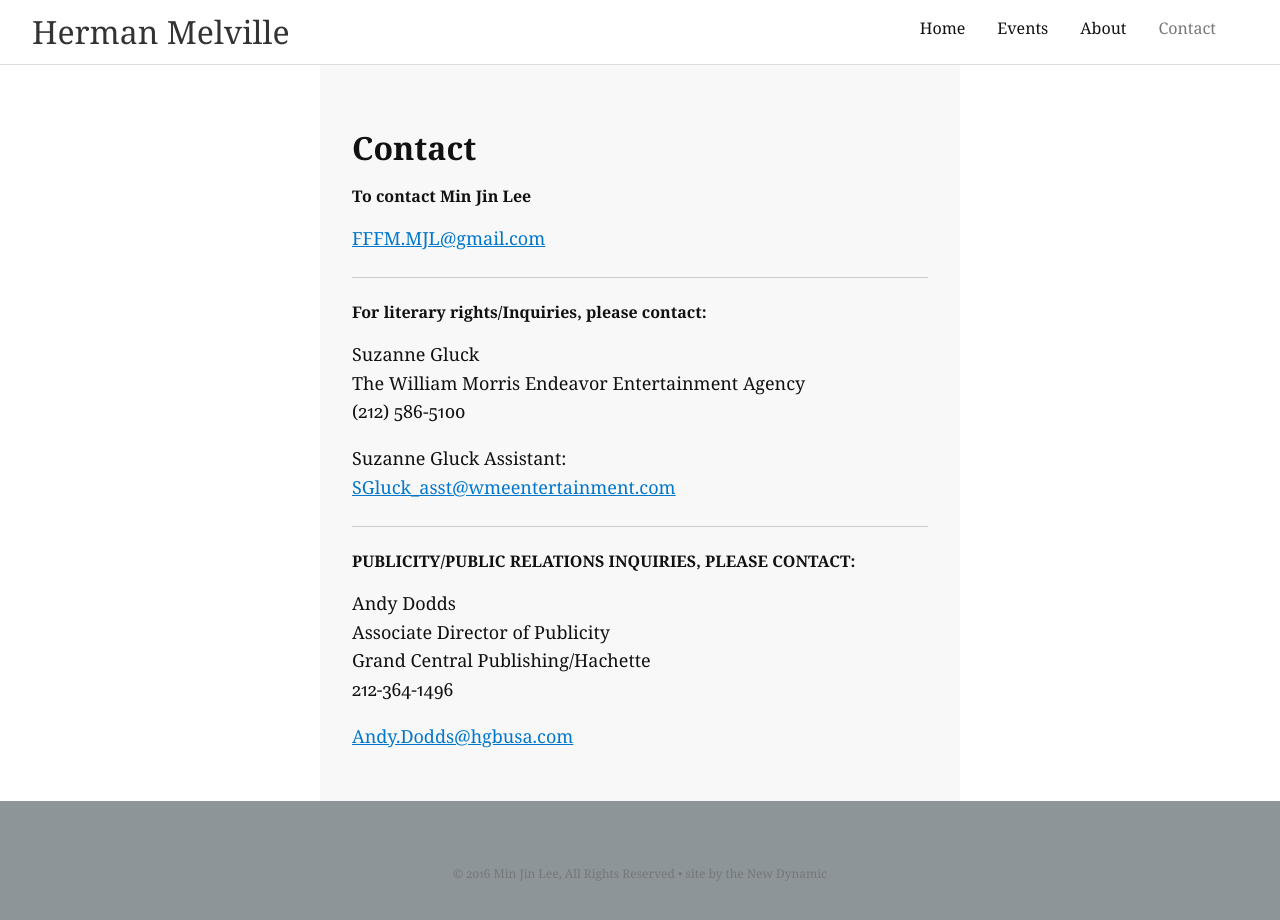
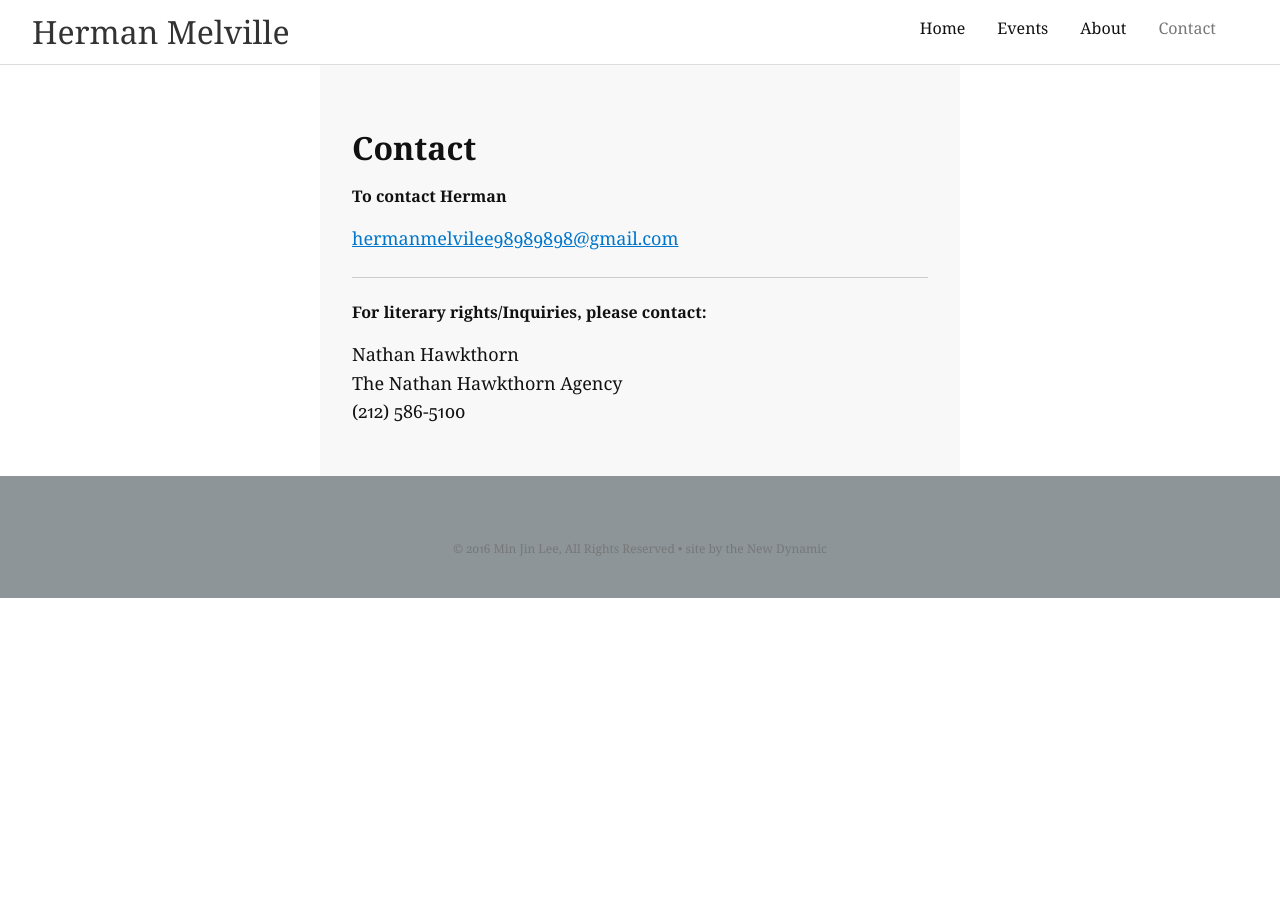
Before and after one commit to budparr/jekyll-base-for-authors, a Jekyll site: the page built from _landing_pages/contact.md, in a window 1280 px wide and 923 px high. Shown: the top 920 px of the window. Built offline with Jekyll 4.4.1, drawn with Linux system fonts in a browser that asks for light colours.

Commit message:
dummy content

```diff
--- a/_landing_pages/contact.md
+++ b/_landing_pages/contact.md
@@ -2,28 +2,14 @@
 title: Contact
 #include: components/forms-contact.html
 ---
-#### To contact Min Jin Lee
+#### To contact Herman
 
-<FFFM.MJL@gmail.com>
+<hermanmelvilee98989898@gmail.com>
 
 ---
 
 #### For literary rights/Inquiries, please contact:
 
-**Suzanne Gluck**
-The William Morris Endeavor Entertainment Agency
+**Nathan Hawkthorn**
+The Nathan Hawkthorn Agency
 (212) 586-5100
-
-Suzanne Gluck Assistant:
-<SGluck_asst@wmeentertainment.com>
-
----
-
-#### PUBLICITY/PUBLIC RELATIONS INQUIRIES, PLEASE CONTACT:
-
-**Andy Dodds**
-Associate Director of Publicity
-Grand Central Publishing/Hachette
-212-364-1496
-
-<Andy.Dodds@hgbusa.com>
```
